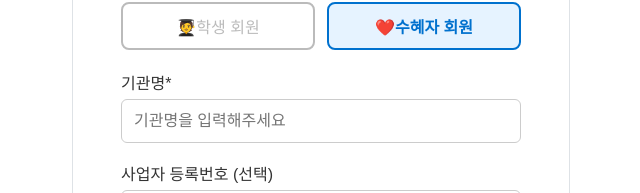
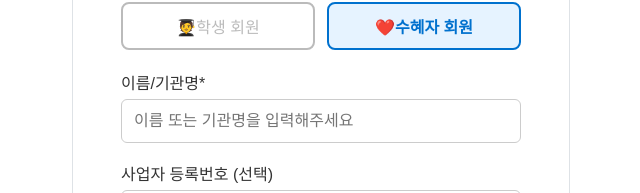
Before and after one commit to sobinMoon/ddaddablch-frontend, a React (Vite) app: page /signup in a window 1280 px wide. Both pictures are taken after a click on the button "❤️수혜자 회원". Shown: the part 170-363 px from the top of the page, without its empty margins (319-959 px from the left). Built offline with nearby package versions, Linux system fonts and the light colour scheme; a web font is replaced by a local one.

Commit message:
기관명 명칭 수정

```diff
--- a/src/pages/Orgsignup.jsx
+++ b/src/pages/Orgsignup.jsx
@@ -218,8 +218,8 @@ export default function Orgsignup() {
 
   return (
     <form className="student-signup" onSubmit={handleSubmit}>
-      <label>기관명*</label>
-      <input type="text" name="name" value={formData.name} onChange={handleChange} placeholder="기관명을 입력해주세요" />
+      <label>이름/기관명*</label>
+      <input type="text" name="name" value={formData.name} onChange={handleChange} placeholder="이름 또는 기관명을 입력해주세요" />
       {errors.name && <p className="error">{errors.name}</p>}
 
       <label>사업자 등록번호 (선택)</label>
```
